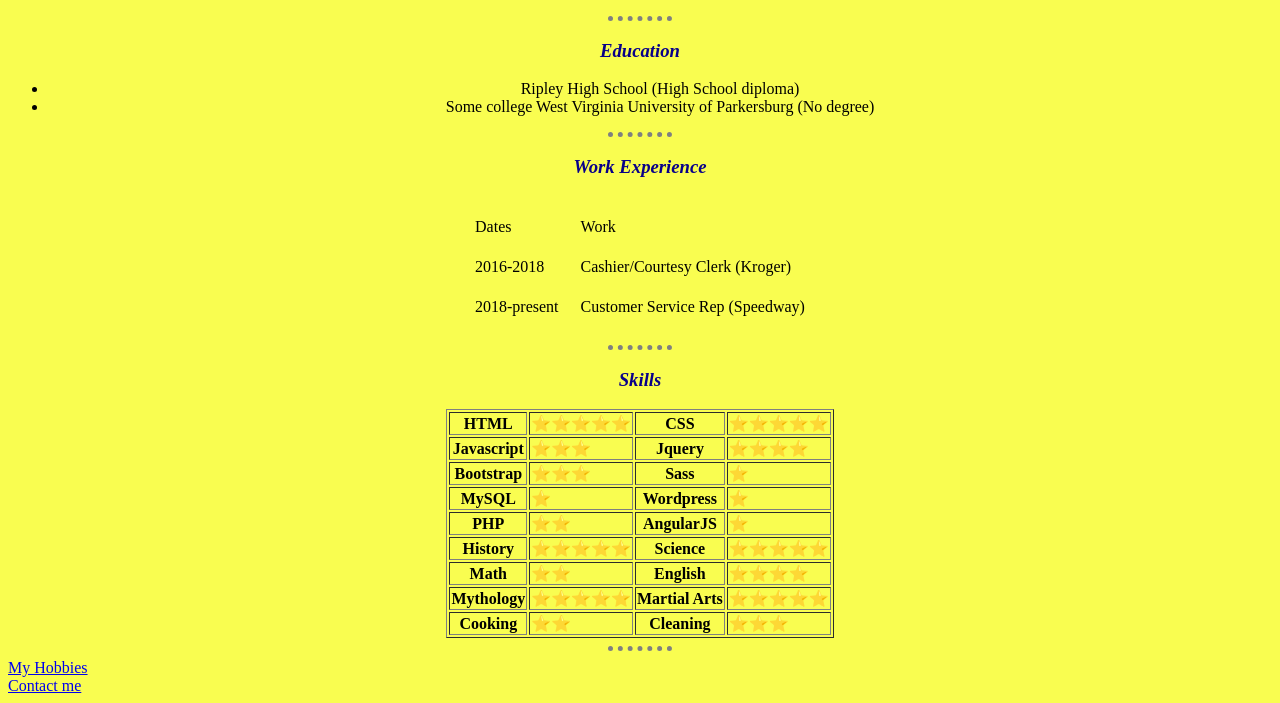
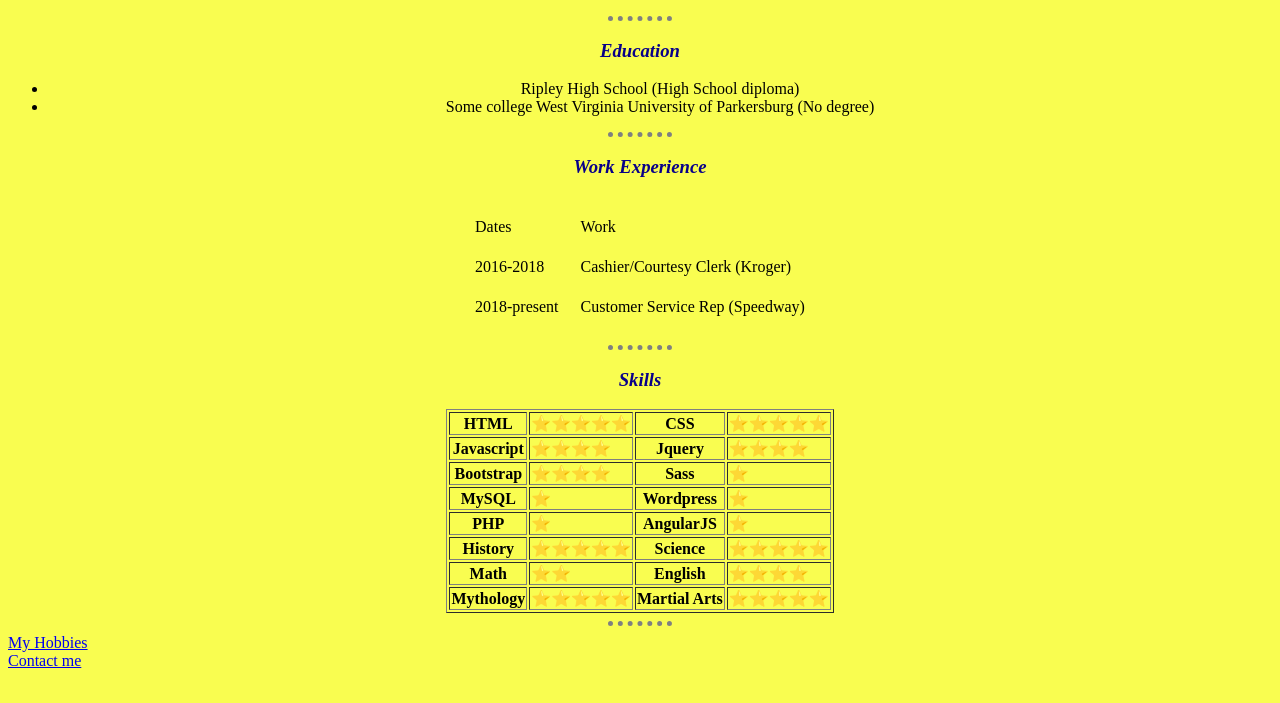
Before and after one commit to mattk24/lightning-4, a plain HTML site: page index.html in a window 1280 px wide. Shown: the part 286-989 px from the top of the page. After the commit the page ends 964 px from the top, so only its background shows below. Drawn offline with Linux system fonts and the light colour scheme.

Commit message:
Update index.html

```diff
--- a/index.html
+++ b/index.html
@@ -71,12 +71,12 @@
       <td>⭐⭐⭐⭐⭐</td>
     </tr>
       <th>Javascript</th>
-      <td>⭐⭐⭐</td>
+      <td>⭐⭐⭐⭐</td>
       <th>Jquery</th>
       <td>⭐⭐⭐⭐</td>
     </tr>
       <th>Bootstrap</th>
-      <td>⭐⭐⭐</td>
+      <td>⭐⭐⭐⭐</td>
       <th>Sass</th>
       <td>⭐</td>
     </tr>
@@ -86,7 +86,7 @@
       <td>⭐</td>
     </tr>
       <th>PHP</th>
-      <td>⭐⭐</td>
+      <td>⭐</td>
       <th>AngularJS</th>
       <td>⭐</td>
     </tr>
@@ -105,10 +105,6 @@
       <th>Martial Arts</th>
       <td>⭐⭐⭐⭐⭐</td>
     </tr>
-      <th>Cooking</th>
-      <td>⭐⭐</td>
-      <th>Cleaning</th>
-      <td>⭐⭐⭐</td>
     </tr>
   </table>
   <hr>
```
